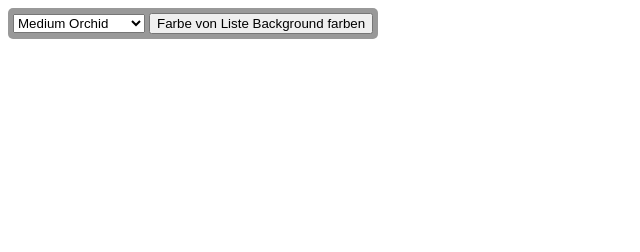
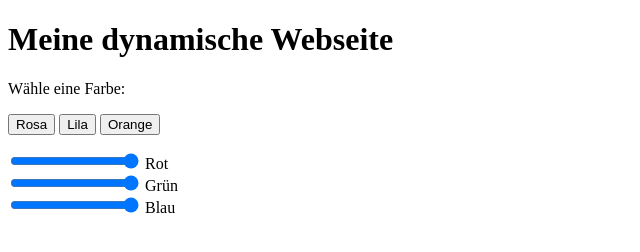
Before and after one commit to megbug/dom-uebungen-1, a plain HTML site: page index.html in a window 1280 px wide. Shown: the whole page, without its empty margins (0-640 px from the left). Drawn offline with Linux system fonts and the light colour scheme.

Commit message:
solution lvl_3_1

```diff
--- a/assets/css/style.css
+++ b/assets/css/style.css
@@ -124,7 +124,7 @@ h1 {
 
 /* ================lvl_2_4================= */
 
-form {
+/* form {
     padding: 5px;
     display: inline-block;
     background: #999;
@@ -134,4 +134,4 @@ form {
 input {
     background: #333;
     color: white;
-}
+} */
--- a/assets/js/lvl_2.js
+++ b/assets/js/lvl_2.js
@@ -33,44 +33,84 @@ document.body.addEventListener('keydown', (event)=> {
 */
 
 // ===========================lvl_2_3========================
+
 /*
 const changeButton = document.querySelector('#navChange');
+const navHome = document.getElementsByTagName('li')[0];
+const navNews = document.getElementsByTagName('li')[1];
+const navContact = document.getElementsByTagName('li')[2];
 
-changeButton.addEventListener('click', change = () => {
-    document.getElementsByTagName('li')[0].style.backgroundColor = "#f6c89f";
-    document.getElementsByTagName('li')[1].style.backgroundColor = "#ffe7d1";
-    document.getElementsByTagName('li')[2].style.backgroundColor = "#4b8e8d";
+const navHome2 = document.getElementsByClassName('nav')[0];
+const navNews2 = document.getElementsByClassName('nav')[1];
+const navContact2 = document.getElementsByClassName('nav')[2];
+
+// changeButton.addEventListener('click', change = () => {
+    navHome.style.backgroundColor = "#f6c89f";
+    navNews.style.backgroundColor = "#ffe7d1";
+    navContact.style.backgroundColor = "#4b8e8d";
+
     changeButton.style.backgroundColor = "#396362";
-    document.getElementsByTagName('a')[0].style.color = "#333";
-    document.getElementsByTagName('a')[1].style.color = "#333";
-    document.getElementsByTagName('a')[2].style.color = "#333";
-    changeButton.style.color = "#333";
-});
+
+    navHome2.style.color = "#333";
+    navNews2.style.color = "#333";
+    navContact2.style.color = "#333";
+    // oder möglichkeit alles einheitlich zu stylen?
+
+    // changeButton.style.color = "#333";
+// });
 */
 
 // ===========================lvl_2_4========================
 
 // const colorButton = document.querySelector('#button');
-// const MeOr = document.querySelector('#1');
-// const selectedOption = document.querySelector('#farbeAuswahlen');
-// const body = document.querySelector('#body');
+// const selectedElement = document.querySelector('#farbeAuswahlen');
 
-// selectedOption[0].style.backgroundColor = "Medium Orchid";
 
-// colorButton.addEventListener('click', () => {
-    // const selectedColor = selectedOption.value;
-    // body.style.backgroundColor = selectedColor;
+// colorButton.addEventListener('click', (event) => {
+//     event.preventDefault();
+//     const index = selectedElement.selectedIndex;
 
-    // console.log(selectedOption);
+//     switch (index) {
+//         case 0:
+//             document.body.style.backgroundColor = "mediumorchid"
+//             break;
+//         case 1:
+//             document.body.style.backgroundColor = "mintcream"
+//             break;
+//         case 2:
+//             document.body.style.backgroundColor = "dodgerblue"
+//             break;
+//         case 3:
+//             document.body.style.backgroundColor = "goldenrod"
+//             break;
+//         case 4:
+//             document.body.style.backgroundColor = "wheat"
+//             break;
+//         case 5:
+//             document.body.style.backgroundColor = "mediumturquoise"
+//             break;
+//         case 6:
+//             document.body.style.backgroundColor = "moccasin"
+//             break;
+//         case 7:
+//             document.body.style.backgroundColor = "firebrick"
+//             break;
+//         case 8:
+//             document.body.style.backgroundColor = "limegreen"
+//             break;
+//         case 9:
+//             document.body.style.backgroundColor = "slategrey"
+//             break;
+//         default:
+//             break;
+//     }
+// });
 
-    // document.body.style.backgroundColor = "MediumOrchid";
-    // selectedOption[0].style.backgroundColor = "Medium Orchid";
-// })
-const button = document.querySelector("#button");
-const select = document.querySelector("#farbeAuswahlen");
-const body = document.querySelector("body");
+/*
+colorButton.addEventListener('click', (event) => {
+        event.preventDefault();
+        const valueSelectElement = selectedElement.value;
 
-button.addEventListener("click", () => {
-    const selectedColor = select.value;
-    body.style.backgroundColor = selectedColor;
+        document.body.style.backgroundColor = valueSelectElement.replace(" ", "");
 });
+*/
--- /dev/null
+++ b/assets/js/lvl_3.js
@@ -0,0 +1,21 @@
+// lvl_3_1
+
+let count = 0;
+let result = document.querySelector('#demo');
+
+const changeBackground = (defaultColor) => {
+    document.body.style.backgroundColor = defaultColor;
+    count ++
+    result.innerHTML = `Wir haben die Farbe ${count} mal geändert`;
+}
+
+
+
+let inputRed = document.querySelector('#rot');
+let inputGreen = document.querySelector('#grun');
+let inputBlue = document.querySelector('#blau');
+
+const changeHandle = () => {
+    let color = document.body.style.backgroundColor = `rgb(${inputRed.value}, ${inputGreen.value}, ${inputBlue.value})`;
+    result.innerHTML = color;
+}
--- a/index.html
+++ b/index.html
@@ -82,7 +82,7 @@
 -->
 
 <!-- Lvl_2_4-->
-<form>
+<!-- <form>
 	<select id="farbeAuswahlen">
         <option id="1">Medium Orchid</option>
         <option id="2">Mint Cream</option>
@@ -96,10 +96,26 @@
         <option id="10">Slate Gray</option>
 	</select>
 	<button id="button">Farbe von Liste Background farben</button>
-</form>
+</form> -->
 
+<h1>Meine dynamische Webseite</h1>
+<p id="demo">Wähle eine Farbe:</p>
+<p>
+    <button onclick="changeBackground('rosybrown')">Rosa</button>
+    <button onclick="changeBackground('purple')">Lila</button>
+    <button onclick="changeBackground('orange')">Orange</button>
+</p>
+<p>
+    <input type="range" id="rot" value="255" min="0" max="255" onchange="changeHandle()" style="background:red">
+	Rot<br>
+	<input type="range" id="grun" value="255" min="0" max="255" onchange="changeHandle()" style="background:green">
+	Grün<br>
+	<input type="range" id="blau" value="255" min="0" max="255" onchange="changeHandle()" style="background:blue">
+	Blau
+</p>
 
     <!-- <script src="./assets/js/lvl_1.js"></script> -->
-    <script src="./assets/js/lvl_2.js"></script>
+    <!-- <script src="./assets/js/lvl_2.js"></script> -->
+    <script src="./assets/js/lvl_3.js"></script>
 </body>
 </html>
```
